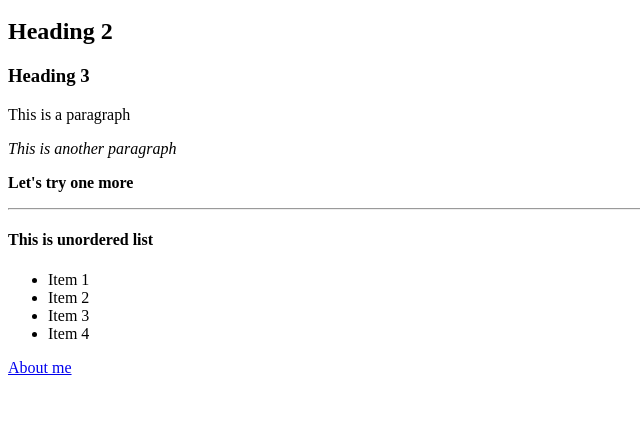
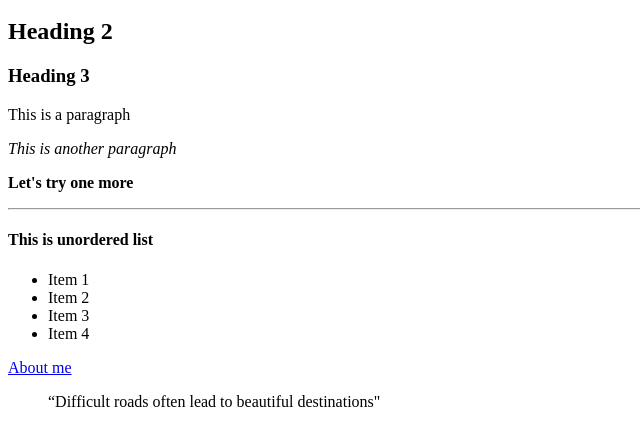
Before and after one commit to rpavithra1225/homework2, a plain HTML site: page index.html in a window 1280 px wide. Shown: the part 48-494 px from the top of the page, without its empty margins (0-640 px from the left). Drawn offline with Linux system fonts and the light colour scheme.

Commit message:
7th commit - Added blockquote tag

```diff
--- a/index.html
+++ b/index.html
@@ -14,4 +14,5 @@
 	<li>Item 4</li>
 </ul>
 <a href="https://www.linkedin.com/in/rpavithra12/">About me</a>
+<blockquote>“Difficult roads often lead to beautiful destinations"</blockquote>
 </html>
```
